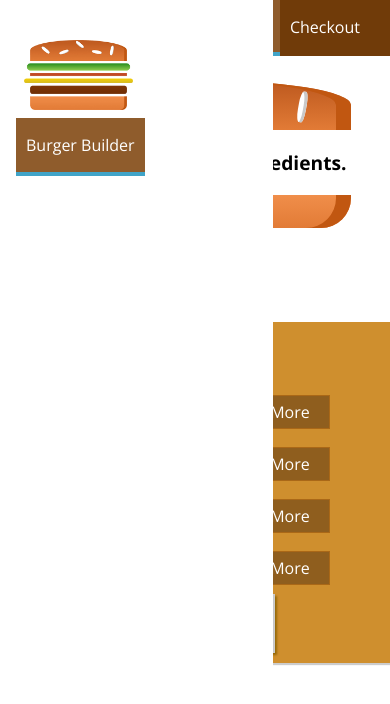
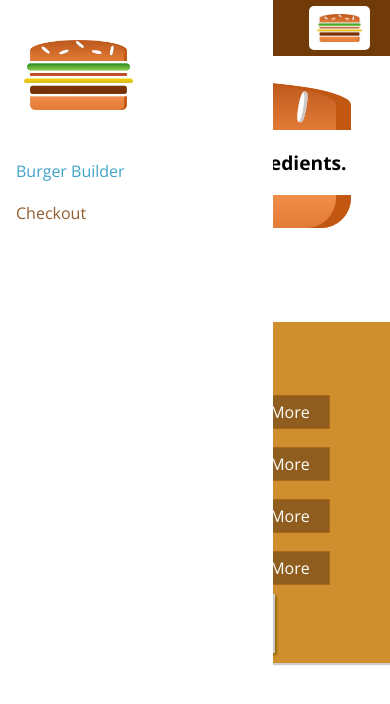
Before and after one commit to salehrezq/react-complete-guide-maximilian-burger-builder, a React (Create React App) app: page / in a window 390 px wide. Shown: the top 704 px of the page. Built offline with nearby package versions, Linux system fonts and the light colour scheme.

Commit message:
Responsive design adjustments
Lesson:
08. A Real App The Burger Builder (Basic Version)\
32. More about Responsive Adjustments

```diff
--- a/src/components/Navigation/NavigationItems/NavigationItem/NavigationItem.module.css
+++ b/src/components/Navigation/NavigationItems/NavigationItem/NavigationItem.module.css
@@ -1,19 +1,38 @@
+.NavigationItem {
+   margin: 10px 0;
+   box-sizing: border-box;
+   display: block;
+   width: 100%;
+}
+
+.NavigationItem a {
+   color: #8F5C2c;
+   text-decoration: none;
+   width: 100%;
+   box-sizing: border-box;
+   display: block;
+}
+
+.NavigationItem a:hover,
+.NavigationItem a:active,
+.NavigationItem a.active {
+   color: #40A4C8;
+}
+
+@media (min-width: 500px) {
    .NavigationItem {
       margin: 0;
-   box-sizing: border-box;
       display: flex;
       height: 100%;
+      width: auto;
       align-items: center;
    }
 
    .NavigationItem a {
       color: white;
-   text-decoration: none;
       height: 100%;
       padding: 16px 10px;
       border-bottom: 4px solid transparent;
-   box-sizing: border-box;
-   display: block;
    }
 
    .NavigationItem a:hover,
@@ -23,3 +42,4 @@
       border-bottom: 4px solid #40A4C8;
       color: white;
    }
+}
--- a/src/components/Navigation/NavigationItems/NavigationItems.module.css
+++ b/src/components/Navigation/NavigationItems/NavigationItems.module.css
@@ -3,6 +3,13 @@
    padding: 0;
    list-style: none;
    display: flex;
+   flex-flow: column;
    align-items: center;
    height: 100%;
 }
+
+@media (min-width: 500px) {
+   .NavigationItems {
+      flex-flow: row;
+   }
+}
--- a/src/components/Navigation/SideDrawer/SideDrawer.module.css
+++ b/src/components/Navigation/SideDrawer/SideDrawer.module.css
@@ -28,4 +28,5 @@
 
 .Logo {
    height: 11%;
+   margin-bottom: 32px;
 }
--- a/src/components/Navigation/Toolbar/Toolbar.js
+++ b/src/components/Navigation/Toolbar/Toolbar.js
@@ -10,7 +10,7 @@
       <div className={classes.Logo}>
          <Logo/>
       </div>
-      <nav>
+      <nav className={classes.DesktopOnly}>
          <NavigationItems/>
       </nav>
    </header>
--- a/src/components/Navigation/Toolbar/Toolbar.module.css
+++ b/src/components/Navigation/Toolbar/Toolbar.module.css
@@ -20,3 +20,9 @@
 .Logo {
    height: 80%;
 }
+
+@media (max-width: 499px) {
+   .DesktopOnly {
+      display: none;
+   }
+}
```
Lines whose indentation alone changed are shown as unchanged.
